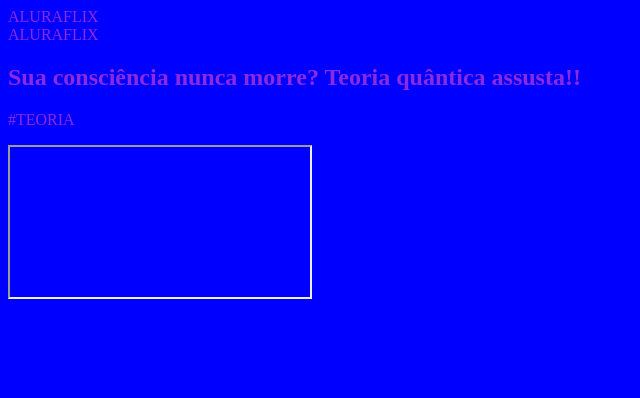
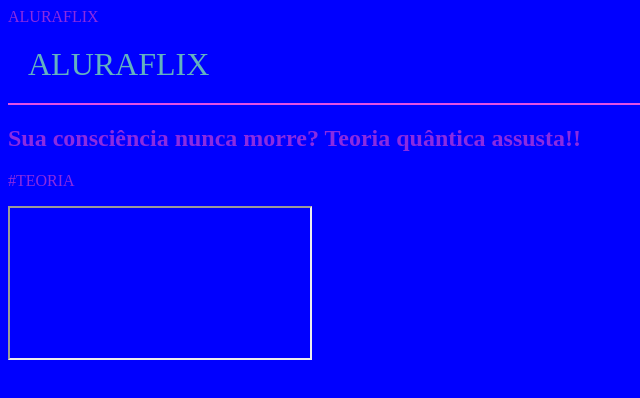
Before and after one commit to sxcarlz/Paginawebcarla, a plain HTML site: page index.html in a window 1280 px wide. Shown: the whole page, without its empty margins (0-640 px from the left). Drawn offline with Linux system fonts and the light colour scheme; files that its build step writes are made by us from their sources.

Commit message:
adicao codigo css

```diff
--- a/alura flix/style.css
+++ b/alura flix/style.css
@@ -1,7 +1,11 @@
+
 body {
       color: blueviolet;
       background: blue;
-
-
-
 }
+header{
+      border-bottom: solid 2px rgb(228, 80, 228);
+      padding: 20px;
+      font-size: 32px;
+      color: rgb(99, 178, 192);
+}
```
